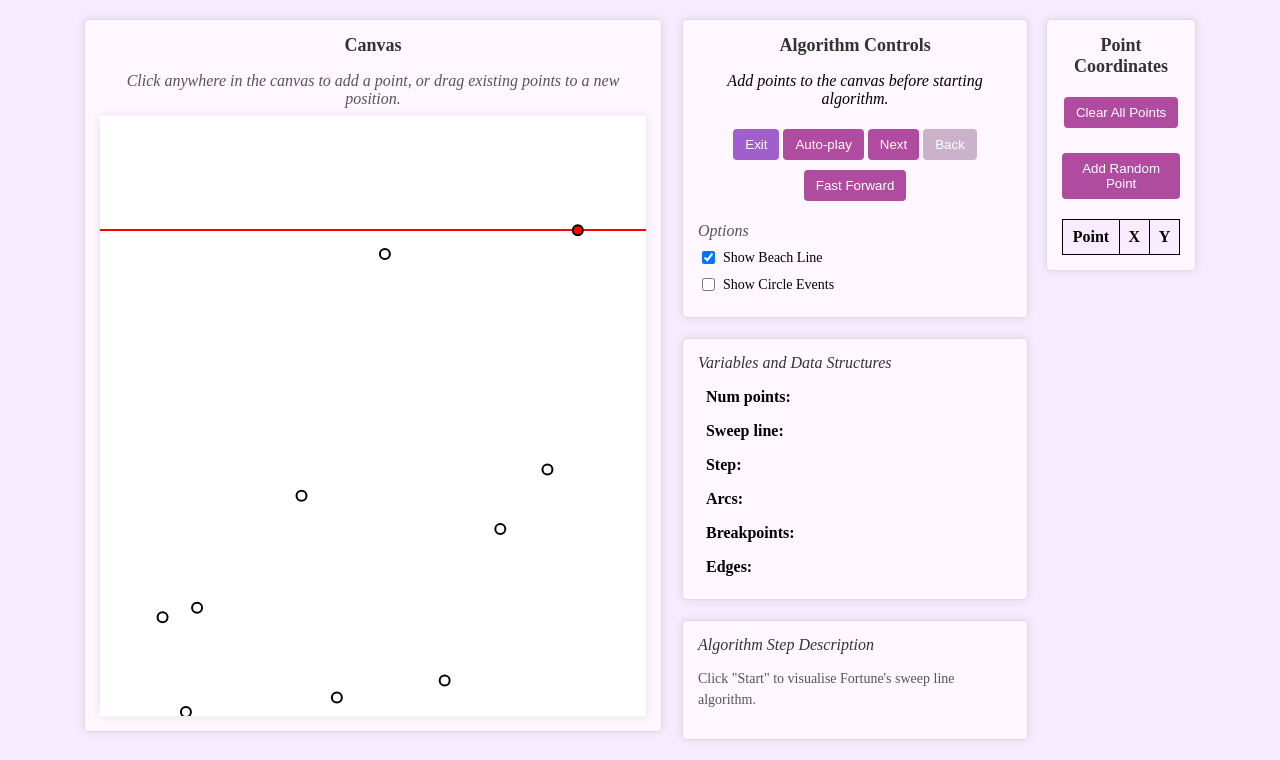
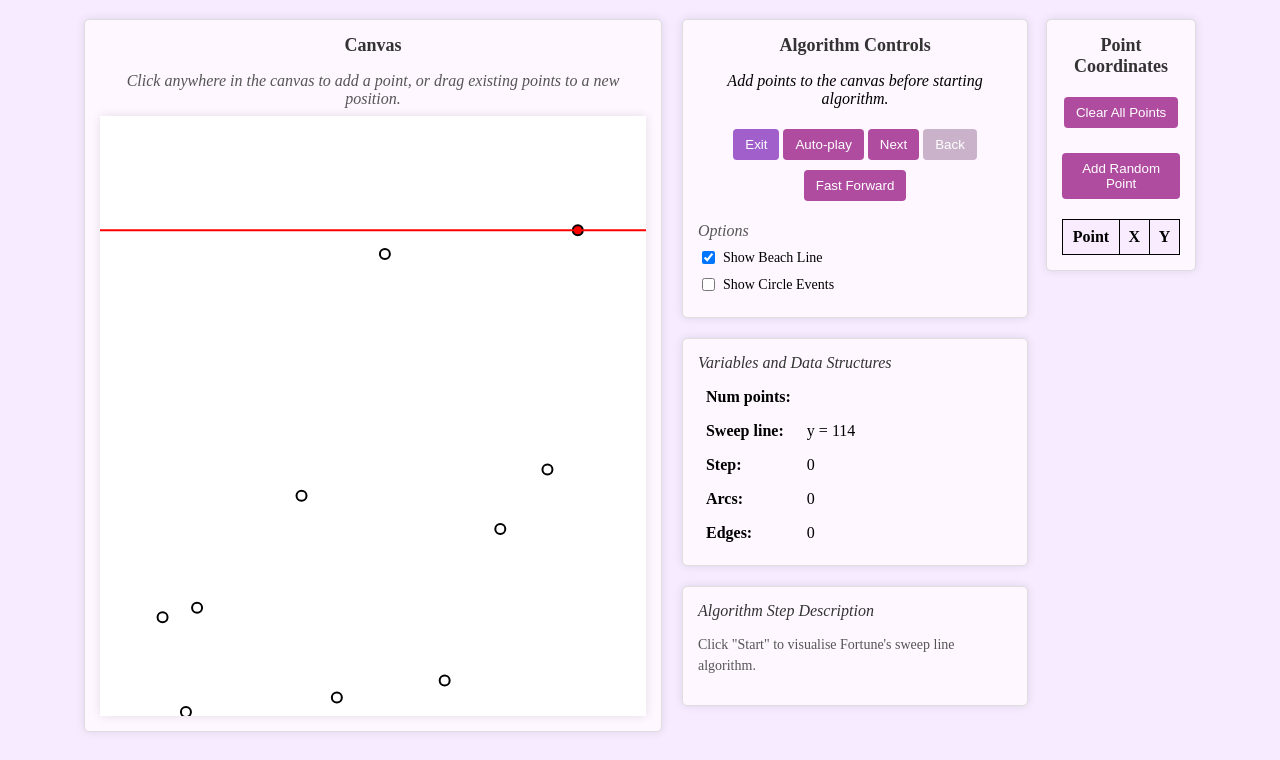
Before and after one commit to HannahMarsh/CompGeom, a website: page public/index.html in a window 1280 px wide. Both pictures are taken after a click on the button "Start". Shown: the part 172-932 px from the top of the page. Drawn offline with Linux system fonts and the light colour scheme.

Commit message:
Fixed bugs

```diff
--- a/public/index.html
+++ b/public/index.html
@@ -68,10 +68,6 @@
                         <td class="var-value" id = "arcs"> </td>
                     </tr>
                     <tr>
-                        <td class="var-name">Breakpoints:</td>
-                        <td class="var-value" id = "breakpoints"> </td>
-                    </tr>
-                    <tr>
                         <td class="var-name">Edges:</td>
                         <td class="var-value" id = "edges"> </td>
                     </tr>
--- a/public/scripts/canvas.js
+++ b/public/scripts/canvas.js
@@ -15,7 +15,7 @@ class Canvas {
     this.step = 0;
     this.showBeachline = true;
     this.showCircles = false;
-    this.animationSpeed = 1;
+    this.animationSpeed = 100;
     this.interruptedAnimation = false;
     this.initialized = false;
     this.circleEvents = [];
@@ -138,6 +138,7 @@ class Canvas {
         return point.y;
       });
 
+
       yValues.sort((a, b) => {
         return a - b;
       });
@@ -148,7 +149,8 @@ class Canvas {
           step1: 0,
           step2: 0,
           circleEvents: [],
-          edges: []
+          edges: [],
+          numArcs: 0
         }
       })
 
@@ -160,10 +162,11 @@ class Canvas {
         });
         if (!st) {
           st = steps.find(step => {
-            return Math.abs(step.y - Math.max(...yValues)) < 0.001;
+            return Math.abs(step.y - lastsweepLine) < 0.001;
           });
         }
         if (st) {
+          st.numArcs = Math.max(st.numArcs, result.beachlineArcs?.length ?? 0);
           result.circleEvents?.forEach(circleEvent => {
             if (!st.circleEvents.find(ce => {
               return ce.x === circleEvent.x && ce.y === circleEvent.y && ce.radius === circleEvent.radius;
@@ -192,16 +195,12 @@ class Canvas {
         }
       }
 
-      lastsweepLine = -1;
-      for (let i = finalResult.i; i >= 0; i--) {
-        let result = this.voronoi.computeStepByStep(this.points, this.bbox, i);
-        if (result.sweepLine !== lastsweepLine) {
-          lastsweepLine = result.sweepLine;
+      let maxY = Math.max(...yValues);
         let st = steps.find(step => {
-            return Math.abs(step.y - result.sweepLine) < 0.001;
+          return Math.abs(step.y - maxY) < 0.001;
         });
         if (st) {
-            result.edges.forEach(edge => {
+          finalResult.edges.forEach(edge => {
               st.edges.push({
                 va: {
                   x: edge.va.x,
@@ -214,32 +213,46 @@ class Canvas {
               });
           })
         }
+
+      lastsweepLine = -1;
+      for (let i = finalResult.i - 1; i >= 0; i--) {
+        let result = this.voronoi.computeStepByStep(this.points, this.bbox, i);
+        if (result.sweepLine !== lastsweepLine) {
+          lastsweepLine = result.sweepLine;
+          if (result.sweepLine !== maxY) {
+            let st = steps.find(step => {
+              return Math.abs(step.y - result.sweepLine) < 0.001;
+            });
+            if (st) {
+              result.edges.forEach(edge => {
+                if (!st.edges.find(e => {
+                  return this.Equals(e.va.x, edge.va.x) && this.Equals(e.va.y, edge.va.y) && this.Equals(e.vb.x, edge.vb.x) && this.Equals(e.vb.y, edge.vb.y);
+                  //e.va.x === edge.va.x && e.va.y === edge.va.y && e.vb.x === edge.vb.x && e.vb.y === edge.vb.y;
+                })) {
+                  st.edges.push({
+                    va: {
+                      x: edge.va.x,
+                      y: edge.va.y
+                    },
+                    vb: {
+                      x: edge.vb.x,
+                      y: edge.vb.y
+                    }
+                  });
+                } else {
+                  console.log("Edge already exists.")
+                }
+              })
+            }
+          }
         }
       }
 
       this.results = steps;
 
-      //
-      //
-      // lastsweepLine = -1;
-      // for (let i = finalResult.i; i >= 0; i--) {
-      //   let result = this.voronoi.computeStepByStep(this.points, this.bbox, i);
-      //   if (result.sweepLine !== lastsweepLine) {
-      //     lastsweepLine = result.sweepLine;
-      //     this.results.unshift(result);
-      //   }
-      // }
-      //
-      // this.circleEvents = this.results.map(result => {
-      //   return {
-      //       x: result.circleEvent.x,
-      //       y: result.circleEvent.y,
-      //       radius: result.circleEvent.radius
-      //   };
-      // });
-
       if (!this.initialized) {
         this.step = this.results.length - 1; //finalResult.i;
+        this.UpdateStep();
         this.initialized = true;
       }
     } else {
@@ -260,6 +273,10 @@ class Canvas {
     } else {
       return null;
     }
+  }
+
+  Equals(a, b) {
+    return Math.abs(a - b) < 0.001;
   }
 
   DrawPoint(point, outlineColor = "black", fillColor = "blue") {
@@ -309,9 +326,12 @@ class Canvas {
     this.ctx.stroke();
   }
 
-  DrawEdges() {
+  DrawEdges(step = -1) {
+    if (step === -1) {
+      step = this.step;
+    }
     let drewEdge = false;
-    this.GetCurrentResult()?.edges?.forEach(edge => {
+    this.results[step]?.edges?.forEach(edge => {
       this.DrawEdge(edge)
       drewEdge = true;
     });
@@ -319,12 +339,14 @@ class Canvas {
   }
 
   DrawHorizontalLine(y, color) {
+    if (y) {
       this.ctx.beginPath();
       this.ctx.moveTo(0, y);
       this.ctx.lineTo(this.Width(), y);
       this.ctx.strokeStyle = color;
       this.ctx.lineWidth = 2;
       this.ctx.stroke();
+    }
   }
 
   GetBoundX(xValue) {
@@ -353,7 +375,10 @@ class Canvas {
   }
 
   DrawBeachLines(sweepLine = -1, color = "blue") {
-    if (this.showBeachline && sweepLine !== -1) {
+    if (sweepLine === -1) {
+        sweepLine = this.GetCurrentResult()?.y ?? -1;
+    }
+    if (this.showBeachline && sweepLine !== -1 && this.step < this.results.length - 1) {
       let sites = this.points.filter(point => point.y < sweepLine);
       let left = Math.min(this.bbox.xl, this.bbox.xr);
       let right = Math.max(this.bbox.xl, this.bbox.xr);
@@ -465,6 +490,7 @@ class Canvas {
 
   ExitAlgorithm() {
     this.step = this.results.length - 1;
+    this.UpdateStep();
     this.DrawCurrentState();
   }
 
@@ -481,10 +507,11 @@ class Canvas {
     let lastStep = this.step;
     let currentStep = (this.step + (previous ? -1 : 1)) % (this.results.length);
 
-    this.step = currentStep;
+    // this.step = currentStep;
+    // this.UpdateStep();
 
-    if ((lastStep === this.results.length - 1) && !previous) {
-      lastStep = currentStep;
+    if ((lastStep === this.results.length - 1) && (currentStep === 0) && !previous) {
+      lastStep = currentStep; // lastStep = currentStep;
     } else if ((lastStep === 0) && previous) {
       lastStep = currentStep;
     }
@@ -497,22 +524,35 @@ class Canvas {
 
     if (lastStep === currentStep && lastStep === 0 && !previous) {
       lastSweepLine = Math.min(this.bbox.yt, this.bbox.yb);
+    } if (lastStep === currentStep && lastStep === 0 && previous) {
+      currentSweepLine = Math.min(this.bbox.yt, this.bbox.yb);
     } else if (lastStep === currentStep && lastStep === this.results.length - 1 && previous) {
       lastSweepLine = Math.max(this.bbox.yt, this.bbox.yb);
+    } else if (lastStep === currentStep && lastStep === this.results.length - 1 && !previous) {
+      currentSweepLine = Math.max(this.bbox.yt, this.bbox.yb);
     }
 
     if (smooth && (lastSweepLine !== currentSweepLine)) {
 
       let valuesOfI = [];
 
-      for (let i = lastSweepLine; previous ? i > currentSweepLine : i <= currentSweepLine; i += ((previous ? -1 : 1) * this.animationSpeed)) {
+      let step = (previous ? -1 : 1) * Math.abs((currentSweepLine - lastSweepLine) / this.animationSpeed);
+
+      for (let i = lastSweepLine; previous ? i > currentSweepLine : i <= currentSweepLine; i += step) {
         valuesOfI.push(i);
       }
 
-      this.Animate(valuesOfI, 0, autoPlay);
+      if (currentStep === this.results.length - 1 && !previous) {
+        this.Animate(valuesOfI, 0, currentStep, autoPlay);
+      } else {
+        this.Animate(valuesOfI, 0, currentStep, autoPlay);
+      }
 
+    } else {
+      this.step = currentStep;
+      this.UpdateStep();
+      this.DrawCurrentState();
     }
-    this.DrawCurrentState();
     return true;
   }
 
@@ -523,14 +563,46 @@ class Canvas {
     this.DrawCircleEvents();
     this.DrawSweepLine();
     this.DrawPoints();
+    this.UpdateSweepLine(this.GetCurrentResult()?.y ?? Math.min(this.bbox.yt, this.bbox.yb));
   }
 
-  Animate(valuesOfI, index, autoPlay) {
+  UpdateSweepLine(y) {
+    document.getElementById("sweep-line").innerText = `y = ${Math.round(y)}`;
+  }
+
+  UpdateStep() {
+    document.getElementById("i-num").innerText = `${Math.round(this.step)}`;
+    this.UpdateArcs();
+    this.UpdateEdges();
+  }
+
+  UpdateArcs() {
+    document.getElementById("arcs").innerText = `${this.GetCurrentResult()?.numArcs ?? 0}`;
+  }
+
+  UpdateEdges() {
+    let numEdges = this.GetCurrentResult()?.edges?.filter(
+        (edge) => {
+            return edge.va.x !== edge.vb.x && edge.va.y !== edge.vb.y;
+        }
+    )?.length ?? 0;
+    document.getElementById("edges").innerText = `${numEdges}`;
+  }
+
+  Animate(valuesOfI, index, step, autoPlay) {
     if (this.interruptedAnimation) {
       this.interruptedAnimation = false;
+      this.step = step;
+      this.UpdateStep();
+      this.DrawCurrentState();
+      this.DrawHorizontalLine(valuesOfI[valuesOfI.length - 1], "red");
       return;
     }
     if (index >= valuesOfI.length) {
+      this.step = step;
+      this.UpdateStep();
+      this.DrawCurrentState();
+      this.DrawHorizontalLine(valuesOfI[valuesOfI.length - 1], "red");
       if (autoPlay) {
         requestAnimationFrame(() => this.NextTransition(true, true));
       }
@@ -540,15 +612,20 @@ class Canvas {
     const frame = () => {
       if (this.interruptedAnimation) {
         this.interruptedAnimation = false;
+        this.step = step;
+        this.UpdateStep();
+        this.DrawCurrentState();
+        this.DrawHorizontalLine(valuesOfI[valuesOfI.length - 1], "red");
         return;
       }
+      this.UpdateSweepLine(i);
       this.ClearCanvas();
-      this.DrawEdges();
+      this.DrawEdges(step);
       this.DrawBeachLines(i);
       this.DrawCircleEvents();
       this.DrawHorizontalLine(i, "red");
       this.DrawPoints();
-      this.Animate(valuesOfI, index + 1, autoPlay);
+      this.Animate(valuesOfI, index + 1, step, autoPlay);
     };
     requestAnimationFrame(frame);
   }
--- a/public/scripts/script.js
+++ b/public/scripts/script.js
@@ -267,11 +267,20 @@ document.getElementById("pause-button").addEventListener("click", () => {
         document.getElementById("pause-button").innerText = "Pause";
         canvasWrapper.NextTransition(true, true);
         console.log("Unpaused.");
+        disableButton("back-button");
+        disableButton("next-button");
+        disableButton("fast-forward-button");
+        disableButton("visualize-fortune-button");
     } else {
         isPaused = true;
         document.getElementById("pause-button").innerText = "Auto-play";
         console.log("Paused.");
         canvasWrapper.PauseAutoPlay();
+
+        enableButton("back-button");
+        enableButton("next-button");
+        enableButton("fast-forward-button");
+        enableButton("visualize-fortune-button");
     }
 });
 
```
Lines whose indentation alone changed are shown as unchanged.
